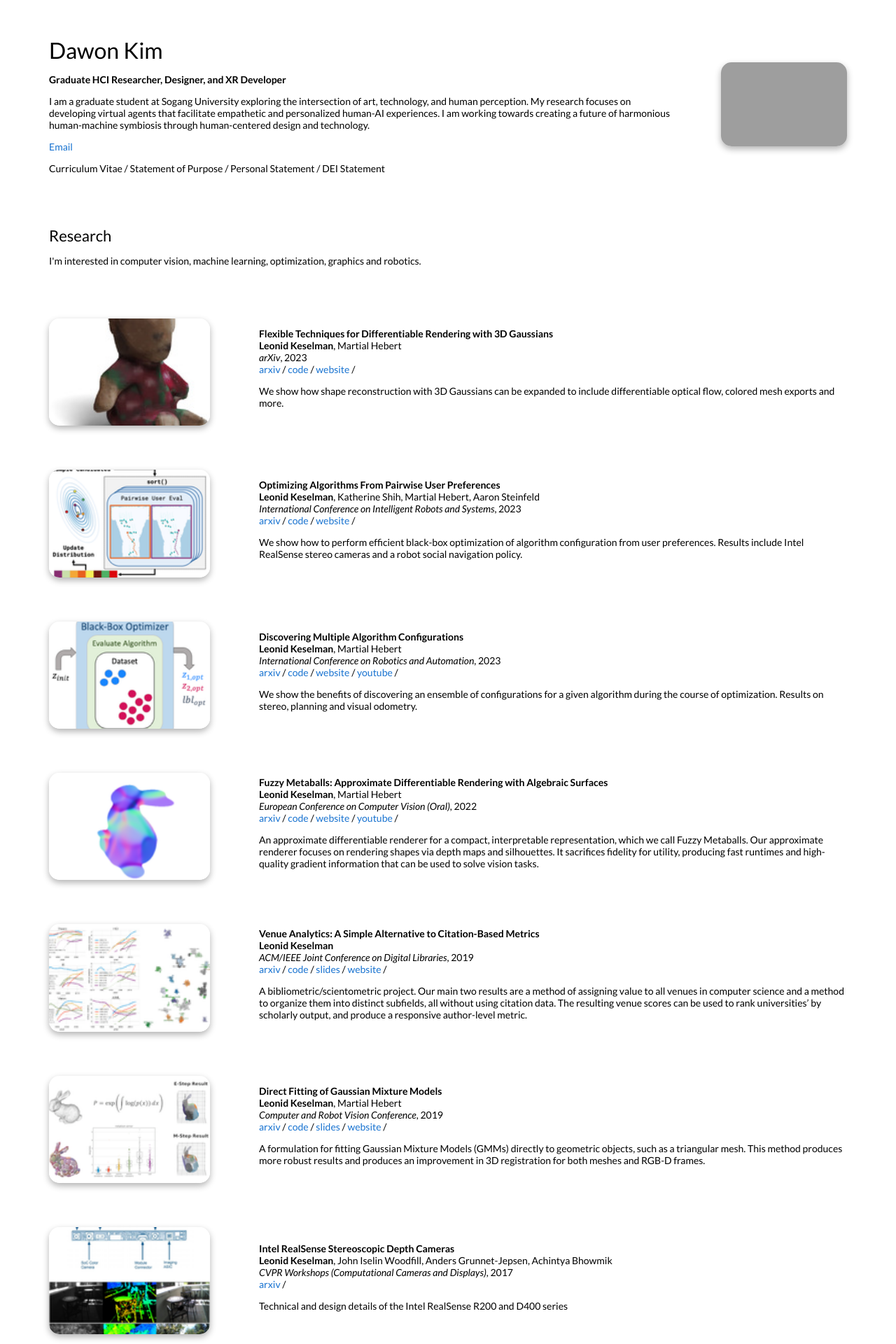
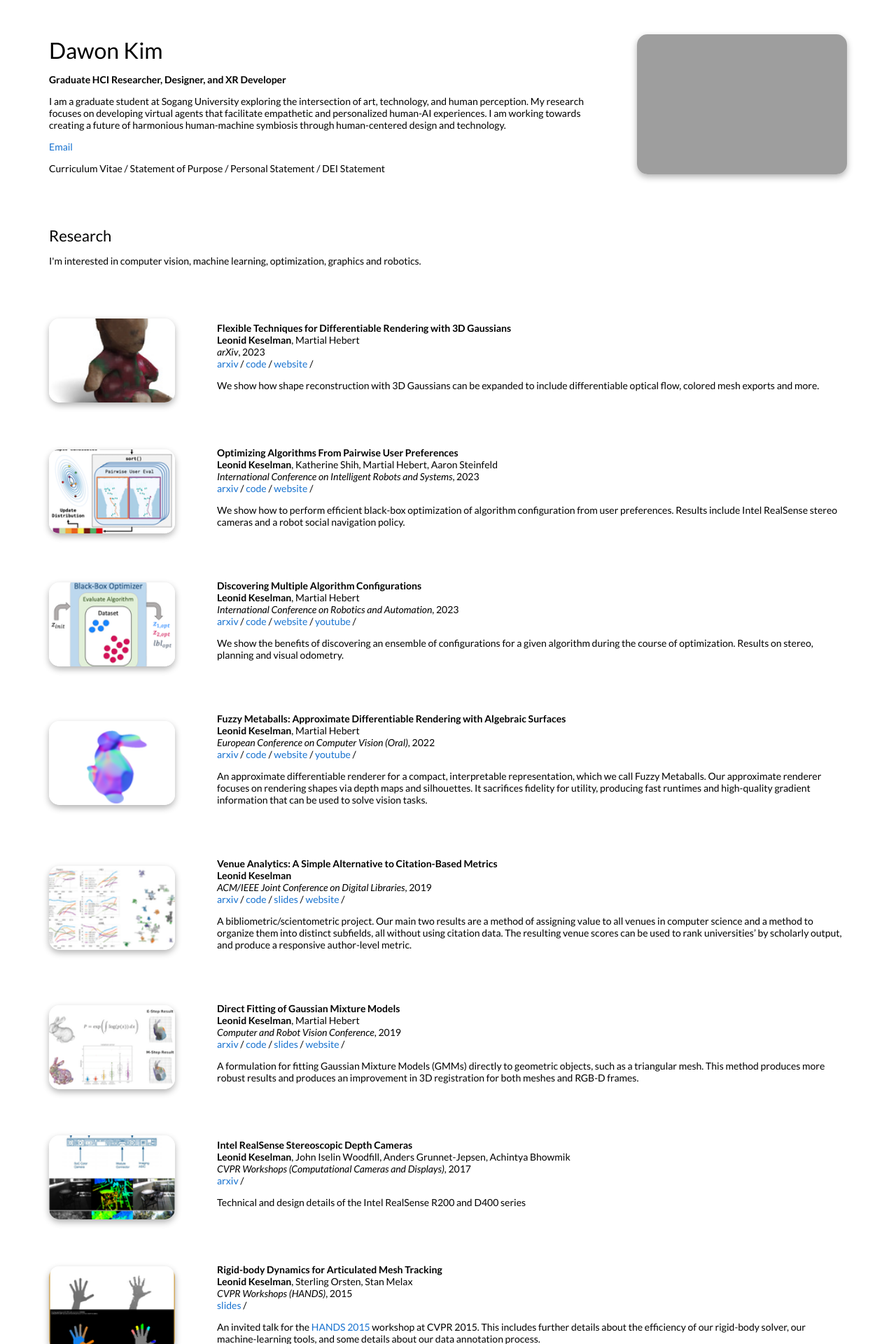
Before and after one commit to dawnhci/dawnhci.github.io, a Jekyll site: the page built from _posts/2023-08-28-3dgaussians.markdown, in a window 1280 px wide. Shown: the top 1920 px of the page at 70% size. Built offline with Jekyll 4.4.1, drawn with Linux system fonts in a browser that asks for light colours; grey boxes are pictures that could not be loaded.

Commit message:
Update default.html

```diff
--- a/_layouts/default.html
+++ b/_layouts/default.html
@@ -31,7 +31,7 @@
       <td style="padding:0px">
         <table style="width:100%;border:0px;border-spacing:0px;border-collapse:separate;margin-right:auto;margin-left:auto;">
           <tr style="padding:0px">
-            <td style="padding:2.5%;width:80%;vertical-align:middle">
+            <td style="padding:2.5%;width:70%;vertical-align:middle">
               <h1 style="text-align:left">Dawon Kim</h1>
               <h3>Graduate HCI Researcher, Designer, and XR Developer</h3>
               <p>I am a graduate student at Sogang University exploring the intersection of art, technology, and human perception. My research focuses on developing virtual agents that facilitate empathetic and personalized human-AI experiences. I am working towards creating a future of harmonious human-machine symbiosis through human-centered design and technology.
@@ -39,7 +39,7 @@
                 <p>Curriculum Vitae / Statement of Purpose / Personal Statement / DEI Statement</p>
 
             </td>
-            <td style="padding:2.5%;width:20%;max-width:20%">
+            <td style="padding:2.5%;width:30%;max-width:30%">
               <img style="width:100%;max-width:100%" alt="profile photo" src="images/photo.jpeg">
             </td>
           </tr>
@@ -61,7 +61,7 @@
           {% for cat in post.categories %}
           {% if cat == 'research' %}
           <tr>
-            <td style="padding:2.5%;width:25%;vertical-align:middle;min-width:250px">
+            <td style="padding:2.5%;width:20%;vertical-align:middle;min-width:100px">
               <img src="/tn{{post.image}}" alt="project image" style="width:230px; height:auto; max-width:100%; border-radius:15px;" />
             </td>
             <td style="padding:2.5%;width:80%;vertical-align:middle">
@@ -119,7 +119,7 @@
           {% for cat in post.categories %}
           {% if cat == 'Intel' %}
           <tr>
-            <td style="padding:2.5%;width:25%;vertical-align:middle;min-width:250px">
+            <td style="padding:2.5%;width:20%;vertical-align:middle;min-width:100px">
               <img src="/tn{{post.image}}" alt="project image" style="width:230px; height:auto; max-width:100%; border-radius:15px;" />
             </td>
             <td style="padding:2.5%;width:80%;vertical-align:middle">
@@ -186,7 +186,7 @@
           {% for cat in post.categories %}
           {% if cat != 'research' and cat != 'Intel' %}
           <tr>
-            <td style="padding:2.5%;width:25%;vertical-align:middle;min-width:250px">
+            <td style="padding:2.5%;width:20%;vertical-align:middle;min-width:100px">
               <img src="/tn{{post.image}}" alt="project image" style="width:230px; height:auto; max-width:100%; border-radius:15px;" />
             </td>
             <td style="padding:2.5%;width:80%;vertical-align:middle">
```
